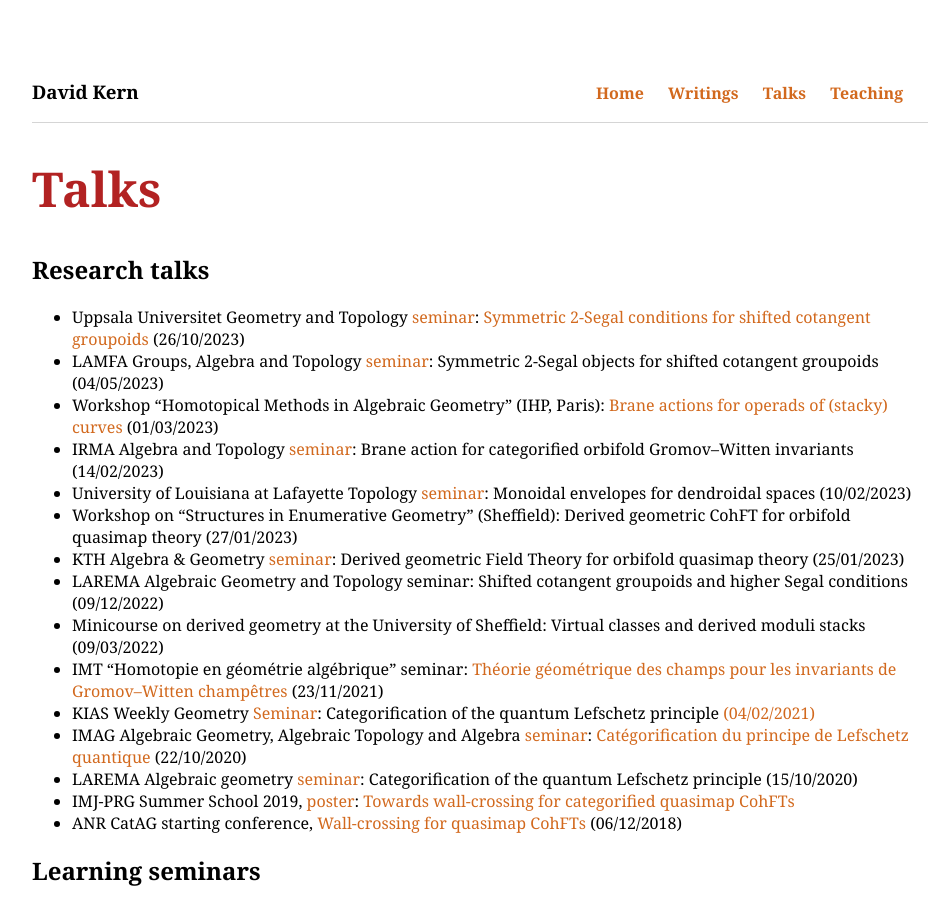
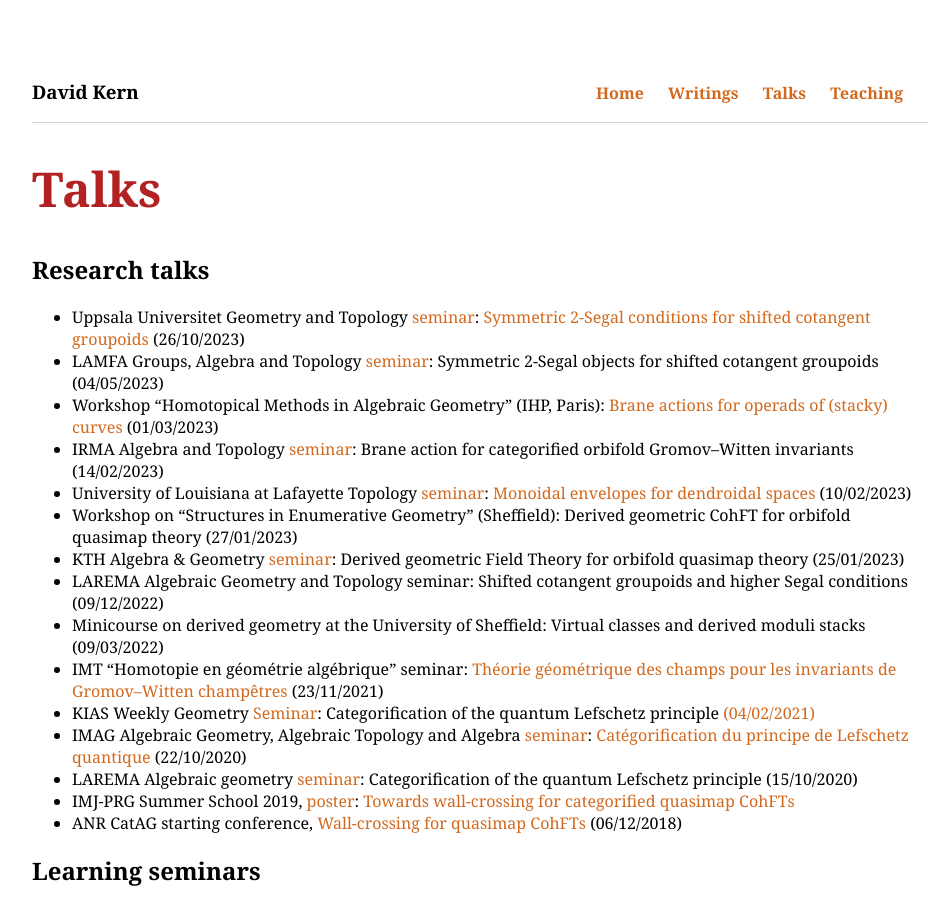
Before and after one commit to dskern/dskern.github.io, a Jekyll site: the page built from talks.html, in a window 1280 px wide and 900 px high. Shown: the whole window, without its empty margins (160-1102 px from the left). Built offline with Jekyll 4.4.1, drawn with Linux system fonts in a browser that asks for light colours; part of the change alters nothing that is shown.

```diff
--- a/talks.html
+++ b/talks.html
@@ -10,7 +10,7 @@ layout: default
     <li>LAMFA Groups, Algebra and Topology <a href="https://www.lamfa.u-picardie.fr/GAT/seminaire/2023">seminar</a>: Symmetric 2-Segal objects for shifted cotangent groupoids (04/05/2023)</li>
     <li>Workshop “Homotopical Methods in Algebraic Geometry” (IHP, Paris): <a href="Talks/BraneGW.pdf">Brane actions for operads of (stacky) curves</a> (01/03/2023)</li>
     <li>IRMA Algebra and Topology <a href="https://irma.math.unistra.fr/seminaires/seminaire-algebre-et-topologie-2023.html">seminar</a>: Brane action for categorified orbifold Gromov&ndash;Witten invariants (14/02/2023)</li>
-    <li>University of Louisiana at Lafayette Topology <a href="https://math.louisiana.edu/node/97">seminar</a>: Monoidal envelopes for dendroidal spaces (10/02/2023)</li>
+    <li>University of Louisiana at Lafayette Topology <a href="https://math.louisiana.edu/node/97">seminar</a>: <a href="https://youtu.be/mCFss3pZNs0">Monoidal envelopes for dendroidal spaces</a> (10/02/2023)</li>
     <li>Workshop on “Structures in Enumerative Geometry” (Sheffield): Derived geometric CohFT for orbifold quasimap theory (27/01/2023)</li>
     <li>KTH Algebra & Geometry <a href="https://www.math-stockholm.se/en/kalender/alggeo/david-kern-derived-geometric-field-theory-for-orbifold-quasimap-theory-1.1222005?date=2023-01-25&orgdate=2023-01-01&length=1&orglength=31">seminar</a>: Derived geometric Field Theory for orbifold quasimap theory (25/01/2023)</li>
     <li>LAREMA Algebraic Geometry and Topology seminar: Shifted cotangent groupoids and higher Segal conditions (09/12/2022)</li>
```
